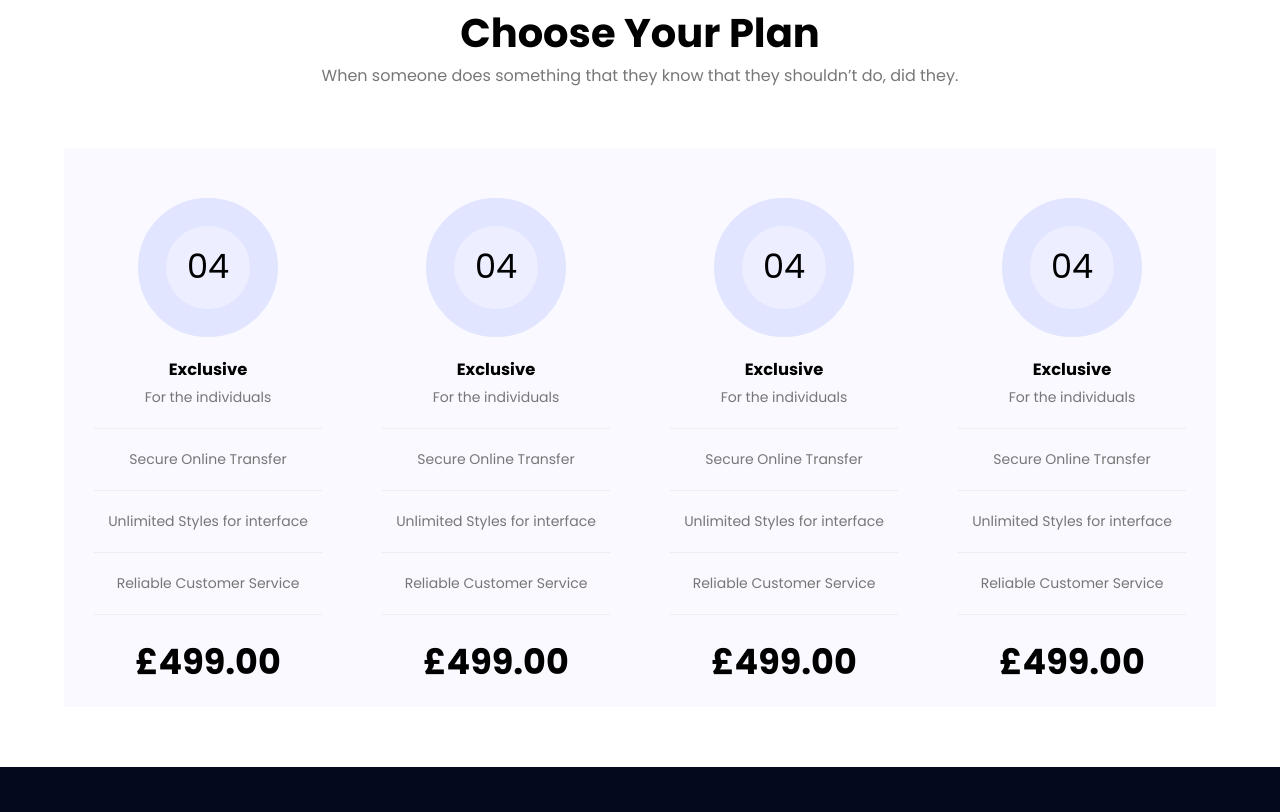
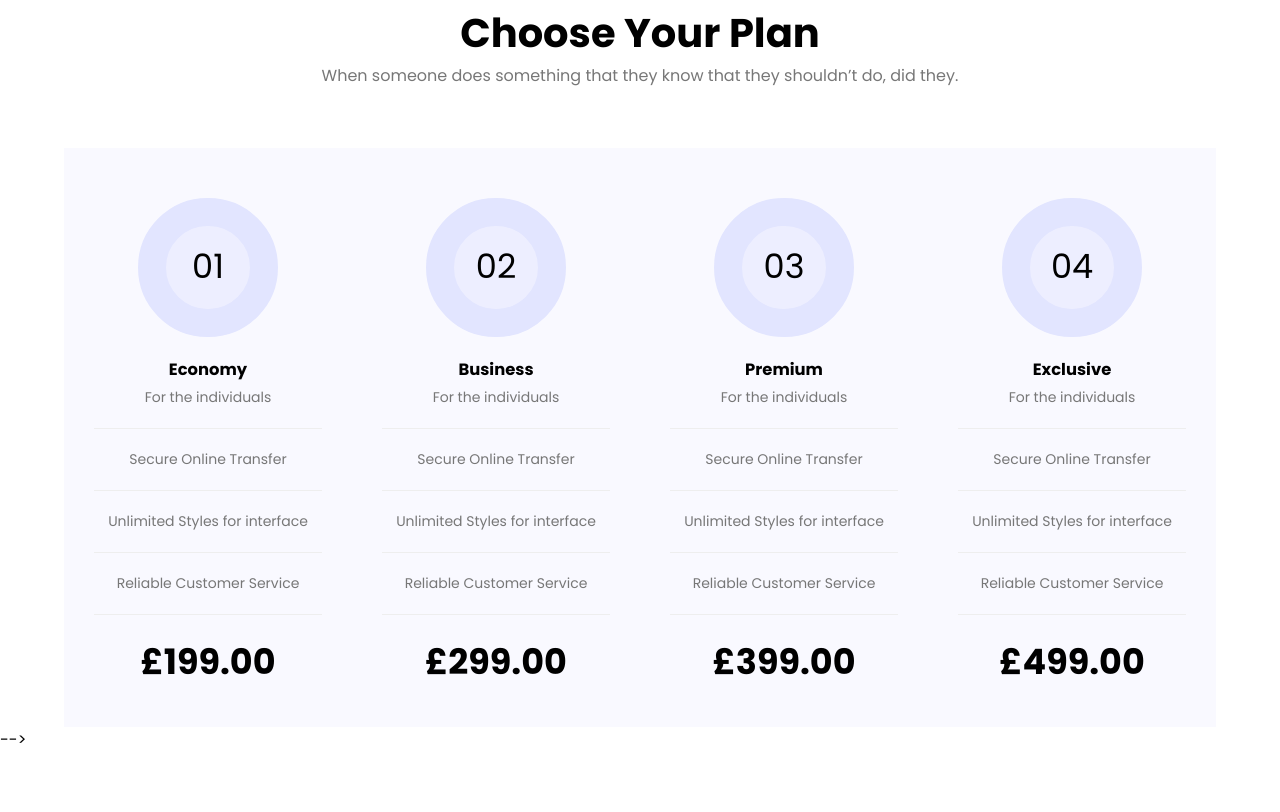
Before and after one commit to front-end-by-rimantas/40-grupe-portfolio-personal, a website: page index.html in a window 1280 px wide. Shown: the part 1648-2460 px from the top of the page. Drawn offline with Linux system fonts and the light colour scheme.

Commit message:
bootstrap changed to flex, button area fix, expand animation, removed test content/comment

```diff
--- a/css/components/choose-your-plan.css
+++ b/css/components/choose-your-plan.css
@@ -1,13 +1,8 @@
-/* :root {
-    --increment: 0;
-    --half-gap: 0;
-} */
-
 .price {
     font-size: 35px;
     color: black;
     font-weight: bold;
-    margin-bottom: 40px;
+    margin-bottom: 50px;
 }
 
 .buy:hover,
@@ -27,14 +22,13 @@
         var(--bluegradient3)
     );
     transform: scale(1.05);
+    transition: all 0.5s;
+    overflow: hidden;
 }
 .bbtn {
-    max-height: 52px;
+    max-height: 72px;
     overflow: hidden;
 }
-/* .hower1 {
-    display: block;
-} */
 .hower2 {
     display: none;
     text-decoration: none;
@@ -43,8 +37,8 @@
     font-size: 14px;
     text-transform: uppercase;
     padding: 14px;
-    margin-left: 20px;
-    margin-right: 20px;
+    margin-left: 10px;
+    margin-right: 10px;
 }
 .buy:hover > .bbtn > .hower2 {
     display: block;
@@ -74,14 +68,26 @@
         margin-bottom: 20px;
     }
 }
-
-@media (max-width: 564px) {
+@media (max-width: 768px) {
     .row.custom {
-        width: 100%;
+        width: 80%;
         flex-direction: column;
     }
     .row.custom .choose {
         width: 100%;
         margin-bottom: 20px;
+        justify-content: center;
     }
 }
+
+@media (max-width: 576px) {
+    .row.custom {
+        width: 90%;
+        flex-direction: column;
+    }
+    .row.custom .choose {
+        width: 100%;
+        margin-bottom: 20px;
+        justify-content: center;
+    }
+}
--- a/index.html
+++ b/index.html
@@ -124,12 +124,12 @@
                 <p style="color: #777; margin-bottom: 60px;">When someone does something that they know that they shouldn’t do, did they.</p>
             </div>
         </div>
-        <!-- <div class="row">
-            <div class="choose  col-12 col-sm-12 col-md-6 col-lg-3 col-xl-3 buy">
+        <div class="row custom">
+            <div class="choose   buy">
                 <div class="number-border">
-                    <div class="number">04</div>
+                    <div class="number">01</div>
                 </div>
-                <h3 class="h3mar">Exclusive</h3>
+                <h3 class="h3mar">Economy</h3>
                 <p>For the individuals</p>
                 <p class="line"></p>
                 <p>Secure Online Transfer</p>
@@ -139,15 +139,15 @@
                 <p>Reliable Customer Service</p>
                 <p class="line"></p>
                 <div class="bbtn">
-                    <p class="hower1 price">£499.00</p>
+                    <p class="hower1 price">£199.00</p>
                     <a href="#" target="_self" class="hower2 price">BUY NOW</a>
                 </div>
             </div>
-            <div class="choose col-12 col-sm-12 col-md-6 col-lg-3 col-xl-3 buy">
+            <div class="choose  buy">
                 <div class="number-border">
-                    <div class="number">04</div>
+                    <div class="number">02</div>
                 </div>
-                <h3 class="h3mar">Exclusive</h3>
+                <h3 class="h3mar">Business</h3>
                 <p>For the individuals</p>
                 <p class="line"></p>
                 <p>Secure Online Transfer</p>
@@ -157,15 +157,15 @@
                 <p>Reliable Customer Service</p>
                 <p class="line"></p>
                 <div class="bbtn">
-                    <p class="hower1 price">£499.00</p>
+                    <p class="hower1 price">£299.00</p>
                     <a href="#" target="_self" class="hower2 price">buy now</a>
                 </div>
             </div>
-            <div class="choose  col-12 col-sm-12 col-md-6 col-lg-3 col-xl-3 buy">
+            <div class="choose   buy">
                 <div class="number-border">
-                    <div class="number">04</div>
+                    <div class="number">03</div>
                 </div>
-                <h3 class="h3mar">Exclusive</h3>
+                <h3 class="h3mar">Premium</h3>
                 <p>For the individuals</p>
                 <p class="line"></p>
                 <p>Secure Online Transfer</p>
@@ -175,63 +175,7 @@
                 <p>Reliable Customer Service</p>
                 <p class="line"></p>
                 <div class="bbtn">
-                    <p class="hower1 price">£499.00</p>
-                    <a href="#" target="_self" class="hower2 price">buy now</a>
-                </div>
-            </div>
-            <div class="choose  col-12 col-sm-12 col-md-6 col-lg-3 col-xl-3 buy">
-                <div class="number-border">
-                    <div class="number">04</div>
-                </div>
-                <h3 class="h3mar">Exclusive</h3>
-                <p>For the individuals</p>
-                <p class="line"></p>
-                <p>Secure Online Transfer</p>
-                <p class="line"></p>
-                <p>Unlimited Styles for interface</p>
-                <p class="line"></p>
-                <p>Reliable Customer Service</p>
-                <p class="line"></p>
-                <div class="bbtn">
-                    <p class="hower1 price">£499.00</p>
-                    <a href="#" target="_self" class="hower2 price">buy now</a>
-                </div>
-            </div>
-        </div> -->
-        <div class="row custom">
-            <div class="choose   buy">
-                <div class="number-border">
-                    <div class="number">04</div>
-                </div>
-                <h3 class="h3mar">Exclusive</h3>
-                <p>For the individuals</p>
-                <p class="line"></p>
-                <p>Secure Online Transfer</p>
-                <p class="line"></p>
-                <p>Unlimited Styles for interface</p>
-                <p class="line"></p>
-                <p>Reliable Customer Service</p>
-                <p class="line"></p>
-                <div class="bbtn">
-                    <p class="hower1 price">£499.00</p>
-                    <a href="#" target="_self" class="hower2 price">BUY NOW</a>
-                </div>
-            </div>
-            <div class="choose  buy">
-                <div class="number-border">
-                    <div class="number">04</div>
-                </div>
-                <h3 class="h3mar">Exclusive</h3>
-                <p>For the individuals</p>
-                <p class="line"></p>
-                <p>Secure Online Transfer</p>
-                <p class="line"></p>
-                <p>Unlimited Styles for interface</p>
-                <p class="line"></p>
-                <p>Reliable Customer Service</p>
-                <p class="line"></p>
-                <div class="bbtn">
-                    <p class="hower1 price">£499.00</p>
+                    <p class="hower1 price">£399.00</p>
                     <a href="#" target="_self" class="hower2 price">buy now</a>
                 </div>
             </div>
@@ -253,25 +197,7 @@
                     <a href="#" target="_self" class="hower2 price">buy now</a>
                 </div>
             </div>
-            <div class="choose   buy">
-                <div class="number-border">
-                    <div class="number">04</div>
-                </div>
-                <h3 class="h3mar">Exclusive</h3>
-                <p>For the individuals</p>
-                <p class="line"></p>
-                <p>Secure Online Transfer</p>
-                <p class="line"></p>
-                <p>Unlimited Styles for interface</p>
-                <p class="line"></p>
-                <p>Reliable Customer Service</p>
-                <p class="line"></p>
-                <div class="bbtn">
-                    <p class="hower1 price">£499.00</p>
-                    <a href="#" target="_self" class="hower2 price">buy now</a>
-                </div>
-            </div>
-        </div>
+        </div> -->
         </div>
     </section>
     <!-- CHOOSE YOUR PLAN end -->
```
